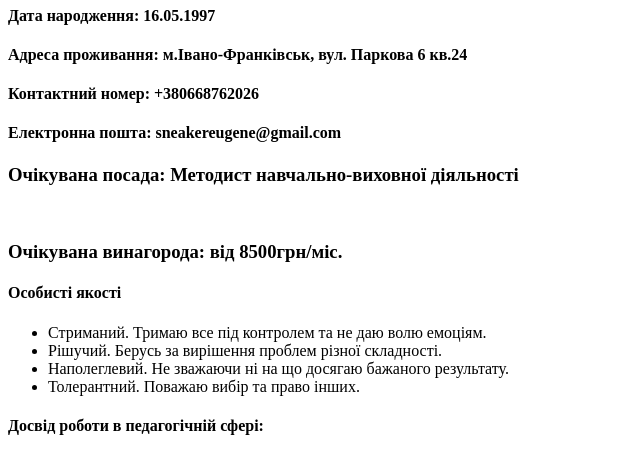
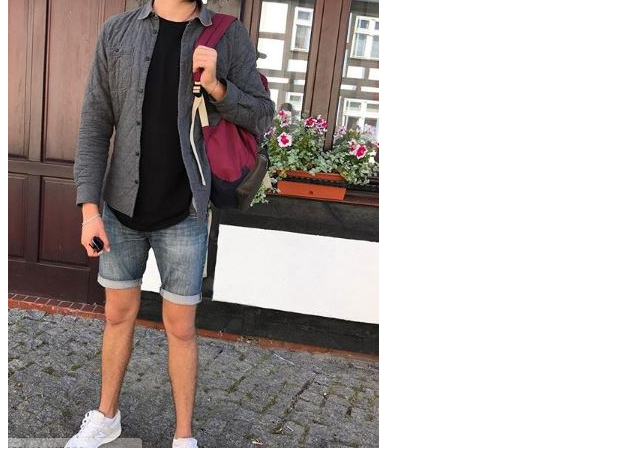
Before and after one commit to sneakereugene/homework1, a plain HTML site: page index.html in a window 1280 px wide. Shown: the part 158-611 px from the top of the page, without its empty margins (0-640 px from the left). Drawn offline with Linux system fonts and the light colour scheme.

Commit message:
First commit

```diff
--- a/index.html
+++ b/index.html
@@ -6,7 +6,7 @@
 
 <body>
     <h2>CV</h2>
-    <img src="Снимокк.jpg" alt="Снимок"/>
+    <img src="img/image.jpg" alt="Снимок"/>
     <h1>Михайльонко Євген</h1>
     <h4>Дата народження: 16.05.1997</h4>
     <h4>Адреса проживання: м.Івано-Франківськ, вул. Паркова 6 кв.24</h4>
```
Also changed, not shown: img/image.jpg (renamed from image.JPG).
